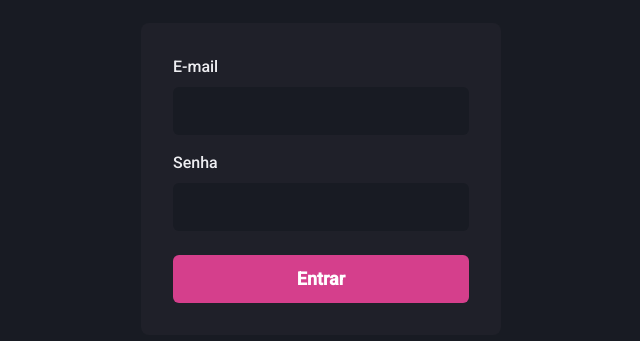
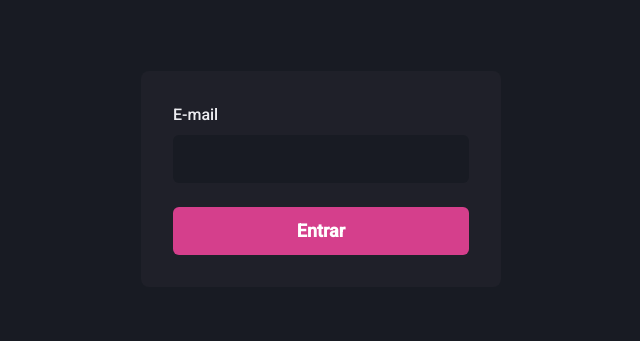
Before and after one commit to daniellvaz/dashgo, a Next.js app: page / in a window 1280 px wide. Shown: the part 221-562 px from the top of the page, without its empty margins (319-959 px from the left). Built offline with nearby package versions, Linux system fonts and the light colour scheme.

Commit message:
create input component

```diff
--- a/src/pages/index.tsx
+++ b/src/pages/index.tsx
@@ -35,21 +35,7 @@ export default function Home() {
               size="lg"
             />
           </FormControl>
-          <FormControl>
-            <FormLabel htmlFor="password">Senha</FormLabel>
-            <Input
-              name="password"
-              type="password"
-              id="password"
-              focusBorderColor="pink.500"
-              bgColor="gray.900"
-              variant="filled"
-              _hover={{
-                bgColor: "gray.900",
-              }}
-              size="lg"
-            />
-          </FormControl>
+
         </Stack>
         <Button
           type="submit"
```
Also changed, not shown: src/components/Form/Input.tsx (added, +21 -0 lines).
